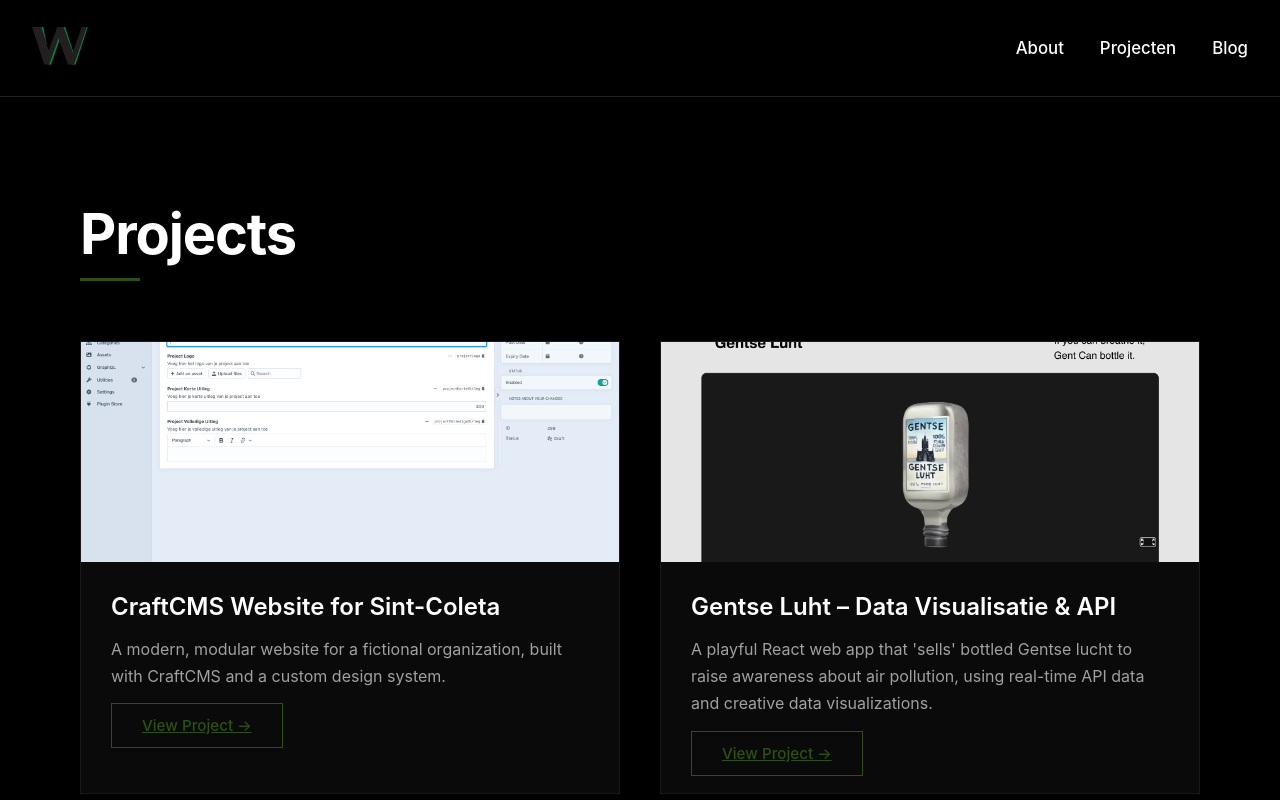
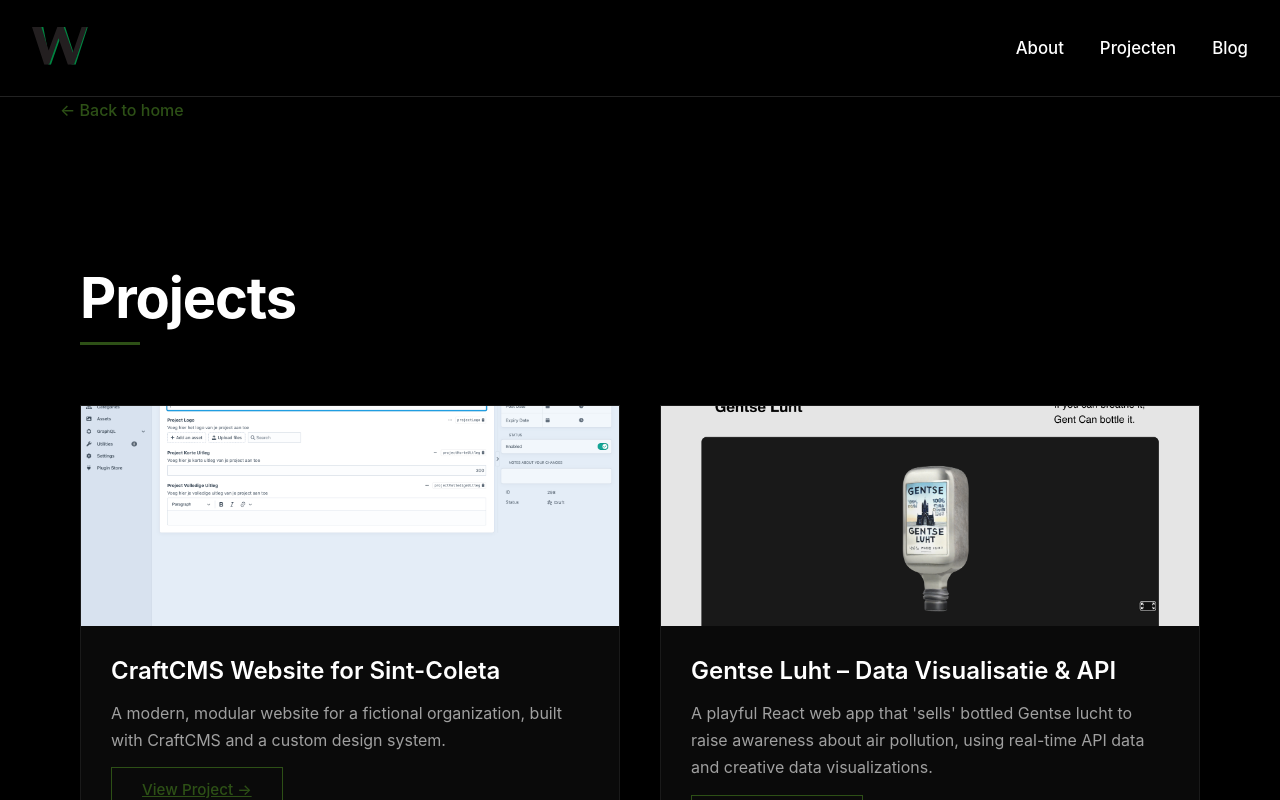
Before and after one commit to Witzevds/portfolio-react-2025, a React (Vite) app: page /projects in a window 1280 px wide. Shown: the top 800 px of the page. Built offline with nearby package versions, Linux system fonts and the light colour scheme; the HTML template or start-up script is replaced by a standard one.

Commit message:
Add favicon and update HTML structure; enhance Navbar and AllProjects page

```diff
--- a/index.html
+++ b/index.html
@@ -3,7 +3,8 @@
   <head>
     <meta charset="UTF-8" />
     <meta name="viewport" content="width=device-width, initial-scale=1.0" />
-    <title>Witze - Portfolio</title>
+  <title>Witze - Portfolio</title>
+  <link rel="icon" type="image/svg+xml" href="/favicon.svg" />
   </head>
   <body>
     <div id="root"></div>
--- a/src/components/Navbar.jsx
+++ b/src/components/Navbar.jsx
@@ -20,7 +20,10 @@ const Navbar = () => {
         <span></span>
         <span></span>
       </div>
-      {!(location.pathname.startsWith("/project/") || location.pathname.startsWith("/blog/")) && (
+      {!(
+        location.pathname.startsWith("/project/") ||
+        location.pathname.startsWith("/blog/")
+      ) && (
         <ul
           className={`navbar-links${menuOpen ? " open" : ""}`}
           onClick={() => setMenuOpen(false)}
--- a/src/pages/AllProjects.jsx
+++ b/src/pages/AllProjects.jsx
@@ -1,10 +1,17 @@
+
 import React from "react";
 import Projects from "../components/Projects";
 import { portfolioData } from "../data/portfolioData";
+import { Link } from "react-router-dom";
 
 const AllProjects = () => {
   return (
     <div className="section">
+      <div style={{ marginBottom: 24 }}>
+        <Link to="/" className="back-link">
+          ← Back to home
+        </Link>
+      </div>
       <Projects projects={portfolioData.projects} />
     </div>
   );
--- a/src/pages/BlogPost.jsx
+++ b/src/pages/BlogPost.jsx
@@ -84,7 +84,7 @@ const BlogPost = () => {
       <div className="blog-post-container">
         {toc && toc.length > 0 && (
           <aside className="blog-toc">
-            <div className="toc-title">Inhoud</div>
+            <div className="toc-title">Content</div>
             <ul>
               {toc
                 .filter((h) => h.level === 1 || h.level === 2)
```
Also changed, not shown: public/favicon.svg (added).
